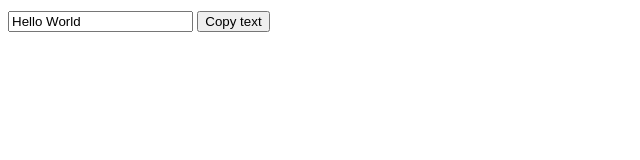
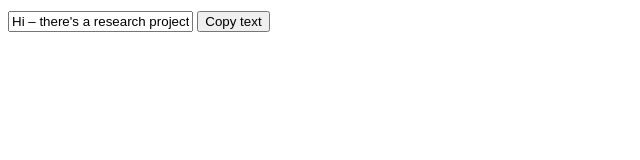
Before and after one commit to baileytalks/baileytalks.github.io, a plain HTML site: page gfp-copy-text.html in a window 1280 px wide. Shown: the whole page, without its empty margins (0-640 px from the left). Drawn offline with Linux system fonts and the light colour scheme.

Commit message:
Update gfp-copy-text.html

```diff
--- a/gfp-copy-text.html
+++ b/gfp-copy-text.html
@@ -21,7 +21,7 @@ input[type=submit] {
 <html>
 <body>
 <!-- The text field -->
-<input type="text" value="Hello World" id="myInput">
+<input type="textarea" value="Hi – there's a research project going on at the moment and I think they'd love to speak to you. It's about women and planning for a financial future, and they're donating to help Afghan women when people participate. Check it out maybe? https://goodfutureproject.com/" id="myInput">
 
 <!-- The button used to copy the text -->
 <button onclick="myFunction()">Copy text</button>
```
